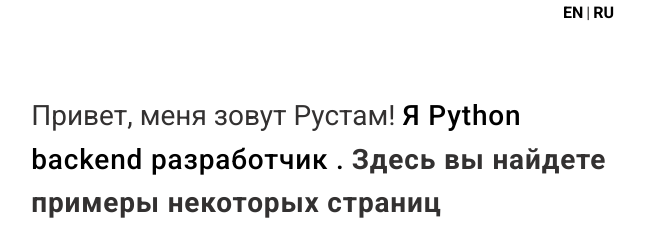
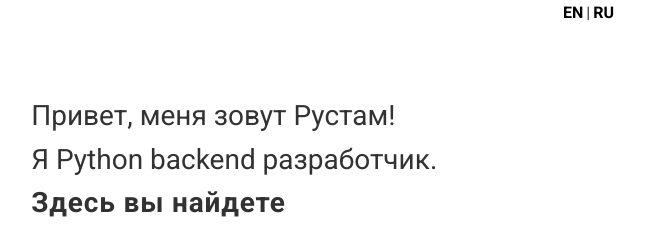
Before and after one commit to Kerei1988/Rustam.github.io, a plain HTML site: page index.html in a window 1280 px wide. Shown: the top 226 px of the page, 406-1051 px from the left. Drawn offline with Linux system fonts and the light colour scheme.

Commit message:
Update index.html

```diff
--- a/index.html
+++ b/index.html
@@ -23,9 +23,9 @@
                     <span class="content__name">
                         Привет, меня зовут Рустам!
                     </span>
-                    <span class="specialty__name">
-                        <a href="/">Я Python backend разработчик .</a>
-                    </span>
+                    <p class="specialty__name">
+                        Я Python backend разработчик.
+                    </p>
         <span class="content__description">Здесь вы найдете <br/> примеры некоторых страниц</span>
         <nav class="content__social">
           <a href="#link" target="_blank" class="content__social-item">
```
